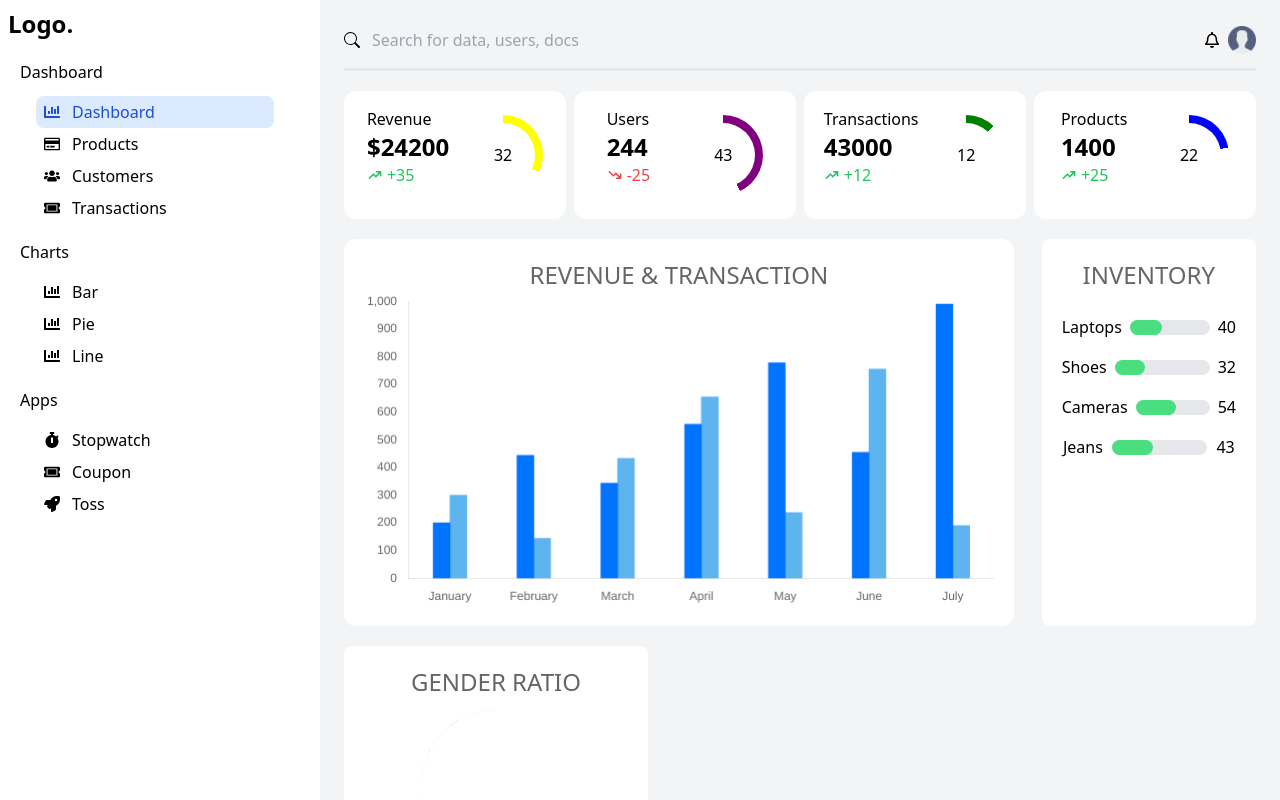
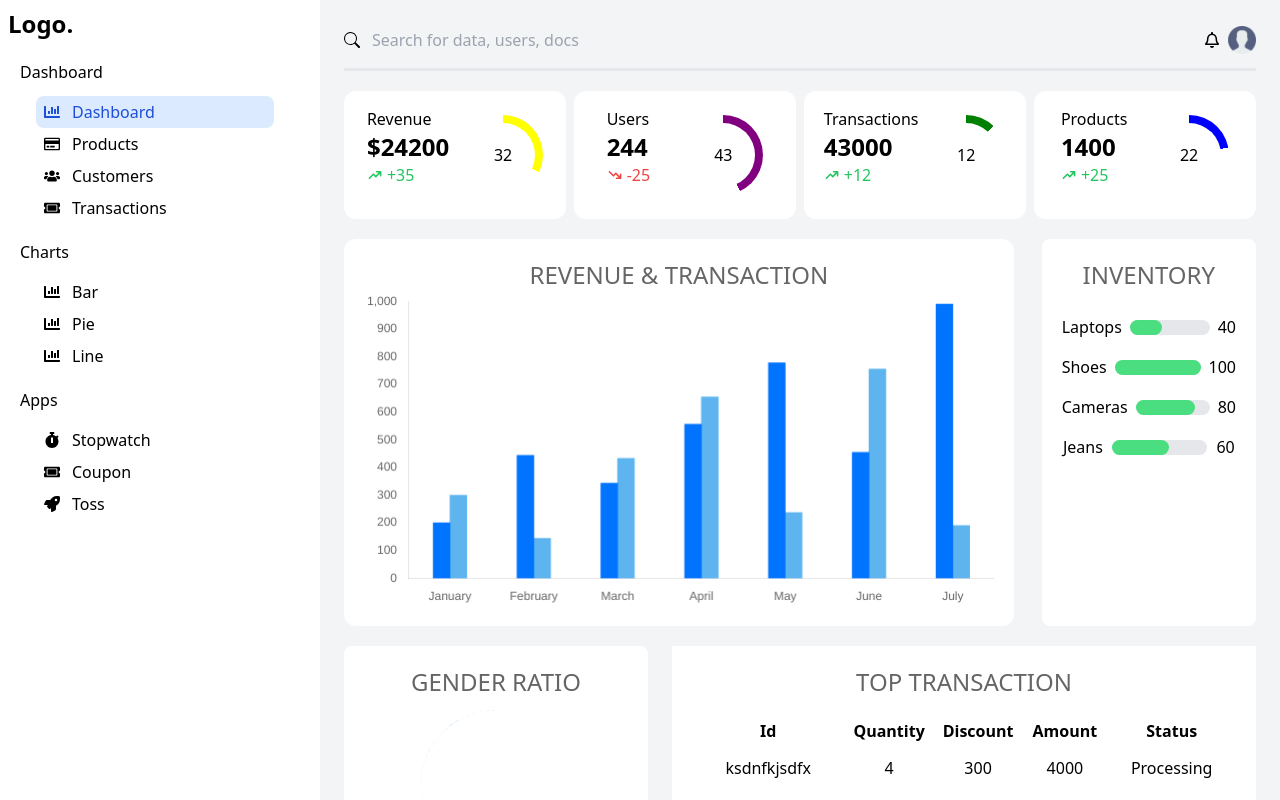
Before and after one commit to TilakRathoure/Admin-dashboard, a React (Vite) app: page /admin/dashboard in a window 1280 px wide. Built offline with nearby package versions, Linux system fonts and the light colour scheme.

Commit message:
Add transaction table

```diff
--- a/package.json
+++ b/package.json
@@ -21,7 +21,7 @@
   },
   "devDependencies": {
     "@eslint/js": "^9.9.0",
-    "@types/react": "^18.3.3",
+    "@types/react": "^18.3.11",
     "@types/react-dom": "^18.3.0",
     "@types/react-table": "^7.7.20",
     "@vitejs/plugin-react-swc": "^3.5.0",
--- a/src/assets/data.json
+++ b/src/assets/data.json
@@ -1,36 +1,52 @@
 {
+    "categories": [
+      {
+        "value": 40,
+        "heading": "Laptops"
+      },
 
-    "inventory":[
       {
-
-        "heading":"Laptops",
-
-        "value":40
-
+        "value": 100,
+        "heading": "Shoes"
       },
       {
-
-        "heading":"Shoes",
-
-        "value":32
-
+        "value": 80,
+        "heading": "Cameras"
       },
       {
-
-        "heading":"Cameras",
-
-        "value":54
-
-    },        {
-
-        "heading":"Jeans",
-
-        "value":43
-
+        "value": 60,
+        "heading": "Jeans"
       }
     ],
 
-    "Transactions":[]
-
-
+    "transaction": [
+      {
+        "id": "ksdnfkjsdfx",
+        "amount": 4000,
+        "quantity": 4,
+        "discount": 300,
+        "status": "Processing"
+      },
+      {
+        "id": "sdsdssdsd",
+        "amount": 5100,
+        "quantity": 2,
+        "discount": 900,
+        "status": "Processing"
+      },
+      {
+        "id": "sdsdcvsssdsd",
+        "amount": 13000,
+        "quantity": 91,
+        "discount": 0,
+        "status": "Shipped"
+      },
+      {
+        "id": "dfddddfd",
+        "amount": 2300,
+        "quantity": 4,
+        "discount": 2000,
+        "status": "Processing"
       }
+    ]
+  }
--- /dev/null
+++ b/src/components/DashboardTable.tsx
@@ -0,0 +1,44 @@
+import { Column } from "react-table";
+import TableHOC from "./TableHOC";
+
+interface DataType {
+  id: string;
+  quantity: number;
+  discount: number;
+  amount: number;
+  status: string;
+}
+
+const columns: Column<DataType>[] = [
+  {
+    Header: "Id",
+    accessor: "id",
+  },
+  {
+    Header: "Quantity",
+    accessor: "quantity",
+  },
+  {
+    Header: "Discount",
+    accessor: "discount",
+  },
+  {
+    Header: "Amount",
+    accessor: "amount",
+  },
+  {
+    Header: "Status",
+    accessor: "status",
+  },
+];
+
+const DashboardTable = ({ data=[] }: { data: DataType[] }) => {
+  return TableHOC<DataType>(
+    columns,
+    data,
+    "transaction-box",
+    "Top Transaction"
+  )();
+};
+
+export default DashboardTable;
--- /dev/null
+++ b/src/components/TableHOC.tsx
@@ -0,0 +1,100 @@
+import {
+    AiOutlineSortAscending,
+    AiOutlineSortDescending,
+  } from "react-icons/ai";
+  import {
+    Column,
+    usePagination,
+    useSortBy,
+    useTable,
+    TableOptions,
+  } from "react-table";
+
+  function TableHOC<T extends object>(
+    columns: Column<T>[],
+    data: T[],
+    containerClassname: string,
+    heading: string,
+    showPagination: boolean = false
+  ) {
+    return function HOC() {
+      const options: TableOptions<T> = {
+        columns,
+        data,
+        initialState: {
+          pageSize: 6,
+        },
+      };
+
+      const {
+        getTableProps,
+        getTableBodyProps,
+        headerGroups,
+        page,
+        prepareRow,
+        nextPage,
+        pageCount,
+        state: { pageIndex },
+        previousPage,
+        canNextPage,
+        canPreviousPage,
+      } = useTable(options, useSortBy, usePagination);
+
+      return (
+        <div className={` ${containerClassname}  bg-white w-full p-5` }>
+          <h2 className="text-2xl opacity-60 uppercase text-center mb-5">{heading}</h2>
+
+          <table className="table w-full" {...getTableProps()}>
+            <thead>
+              {headerGroups.map((headerGroup) => (
+                <tr className="mb-2" {...headerGroup.getHeaderGroupProps()}>
+                  {headerGroup.headers.map((column) => (
+                    <th {...column.getHeaderProps(column.getSortByToggleProps())}>
+                      {column.render("Header")}
+                      {column.isSorted && (
+                        <span>
+                          {""}
+                          {column.isSortedDesc ? (
+                            <AiOutlineSortDescending />
+                          ) : (
+                            <AiOutlineSortAscending />
+                          )}
+                        </span>
+                      )}
+                    </th>
+                  ))}
+                </tr>
+              ))}
+            </thead>
+            <tbody className="" {...getTableBodyProps()}>
+              {page.map((row) => {
+                prepareRow(row);
+
+                return (
+                  <tr className="" {...row.getRowProps()}>
+                    {row.cells.map((cell) => (
+                      <td className="text-center p-3" {...cell.getCellProps()}>{cell.render("Cell")}</td>
+                    ))}
+                  </tr>
+                );
+              })}
+            </tbody>
+          </table>
+
+          {showPagination && (
+            <div className="table-pagination">
+              <button disabled={!canPreviousPage} onClick={previousPage}>
+                Prev
+              </button>
+              <span>{`${pageIndex + 1} of ${pageCount}`}</span>
+              <button disabled={!canNextPage} onClick={nextPage}>
+                Next
+              </button>
+            </div>
+          )}
+        </div>
+      );
+    };
+  }
+
+  export default TableHOC;
--- a/src/pages/Dashboard.tsx
+++ b/src/pages/Dashboard.tsx
@@ -6,6 +6,7 @@ import { HiTrendingDown,HiTrendingUp } from "react-icons/hi";
 import data from "../assets/data.json";
 import { BarChart,DoughnutChart } from "../components/Chart";
 import { BiMaleFemale } from "react-icons/bi";
+import DashboardTable from "../components/DashboardTable";
 
 const Dashboard = () => {
 
@@ -96,7 +97,7 @@ const Dashboard = () => {
 
         <div className="flex flex-col gap-4">
 
-        {data.inventory.map((elements)=>(
+        {data.categories.map((elements)=>(
 
           <div>
 
@@ -118,7 +119,7 @@ const Dashboard = () => {
         </div>
       </div>
 
-      <section className="transaction-container">
+      <section className="transaction-container gap-6 flex">
           <div className="gender-chart w-2/6 flex flex-col gap-3 bg-white rounded-lg p-5">
             <h2 className="text-2xl opacity-60 uppercase text-center">Gender Ratio</h2>
 
@@ -136,11 +137,8 @@ const Dashboard = () => {
           </div>
           </div>
 
-          {/* <Table data={data.transaction} /> */}
+          <DashboardTable data={data.transaction}/>
         </section>
-
-
-
 
 
       </main>
--- /dev/null
+++ b/src/react-table-config.d.ts
@@ -0,0 +1,120 @@
+import {
+    UseColumnOrderInstanceProps,
+    UseColumnOrderState,
+    UseExpandedHooks,
+    UseExpandedInstanceProps,
+    UseExpandedOptions,
+    UseExpandedRowProps,
+    UseExpandedState,
+    UseFiltersColumnOptions,
+    UseFiltersColumnProps,
+    UseFiltersInstanceProps,
+    UseFiltersOptions,
+    UseFiltersState,
+    UseGlobalFiltersColumnOptions,
+    UseGlobalFiltersInstanceProps,
+    UseGlobalFiltersOptions,
+    UseGlobalFiltersState,
+    UseGroupByCellProps,
+    UseGroupByColumnOptions,
+    UseGroupByColumnProps,
+    UseGroupByHooks,
+    UseGroupByInstanceProps,
+    UseGroupByOptions,
+    UseGroupByRowProps,
+    UseGroupByState,
+    UsePaginationInstanceProps,
+    UsePaginationOptions,
+    UsePaginationState,
+    UseResizeColumnsColumnOptions,
+    UseResizeColumnsColumnProps,
+    UseResizeColumnsOptions,
+    UseResizeColumnsState,
+    UseRowSelectHooks,
+    UseRowSelectInstanceProps,
+    UseRowSelectOptions,
+    UseRowSelectRowProps,
+    UseRowSelectState,
+    UseRowStateCellProps,
+    UseRowStateInstanceProps,
+    UseRowStateOptions,
+    UseRowStateRowProps,
+    UseRowStateState,
+    UseSortByColumnOptions,
+    UseSortByColumnProps,
+    UseSortByHooks,
+    UseSortByInstanceProps,
+    UseSortByOptions,
+    UseSortByState
+  } from 'react-table'
+
+  declare module 'react-table' {
+    // take this file as-is, or comment out the sections that don't apply to your plugin configuration
+
+    export interface TableOptions<D extends Record<string, unknown>>
+      extends UseExpandedOptions<D>,
+        UseFiltersOptions<D>,
+        UseGlobalFiltersOptions<D>,
+        UseGroupByOptions<D>,
+        UsePaginationOptions<D>,
+        UseResizeColumnsOptions<D>,
+        UseRowSelectOptions<D>,
+        UseRowStateOptions<D>,
+        UseSortByOptions<D>,
+        // note that having Record here allows you to add anything to the options, this matches the spirit of the
+        // underlying js library, but might be cleaner if it's replaced by a more specific type that matches your
+        // feature set, this is a safe default.
+        Record<string, unknown> {}
+
+    export interface Hooks<D extends Record<string, unknown> = Record<string, unknown>>
+      extends UseExpandedHooks<D>,
+        UseGroupByHooks<D>,
+        UseRowSelectHooks<D>,
+        UseSortByHooks<D> {}
+
+    export interface TableInstance<D extends Record<string, unknown> = Record<string, unknown>>
+      extends UseColumnOrderInstanceProps<D>,
+        UseExpandedInstanceProps<D>,
+        UseFiltersInstanceProps<D>,
+        UseGlobalFiltersInstanceProps<D>,
+        UseGroupByInstanceProps<D>,
+        UsePaginationInstanceProps<D>,
+        UseRowSelectInstanceProps<D>,
+        UseRowStateInstanceProps<D>,
+        UseSortByInstanceProps<D> {}
+
+    export interface TableState<D extends Record<string, unknown> = Record<string, unknown>>
+      extends UseColumnOrderState<D>,
+        UseExpandedState<D>,
+        UseFiltersState<D>,
+        UseGlobalFiltersState<D>,
+        UseGroupByState<D>,
+        UsePaginationState<D>,
+        UseResizeColumnsState<D>,
+        UseRowSelectState<D>,
+        UseRowStateState<D>,
+        UseSortByState<D> {}
+
+    export interface ColumnInterface<D extends Record<string, unknown> = Record<string, unknown>>
+      extends UseFiltersColumnOptions<D>,
+        UseGlobalFiltersColumnOptions<D>,
+        UseGroupByColumnOptions<D>,
+        UseResizeColumnsColumnOptions<D>,
+        UseSortByColumnOptions<D> {}
+
+    export interface ColumnInstance<D extends Record<string, unknown> = Record<string, unknown>>
+      extends UseFiltersColumnProps<D>,
+        UseGroupByColumnProps<D>,
+        UseResizeColumnsColumnProps<D>,
+        UseSortByColumnProps<D> {}
+
+    export interface Cell<D extends Record<string, unknown> = Record<string, unknown>>
+      extends UseGroupByCellProps<D>,
+        UseRowStateCellProps<D> {}
+
+    export interface Row<D extends Record<string, unknown> = Record<string, unknown>>
+      extends UseExpandedRowProps<D>,
+        UseGroupByRowProps<D>,
+        UseRowSelectRowProps<D>,
+        UseRowStateRowProps<D> {}
+  }
```
Also changed, not shown: 1 other file (tests, documents, lock files or other folders). Lines whose indentation alone changed are shown as unchanged.
